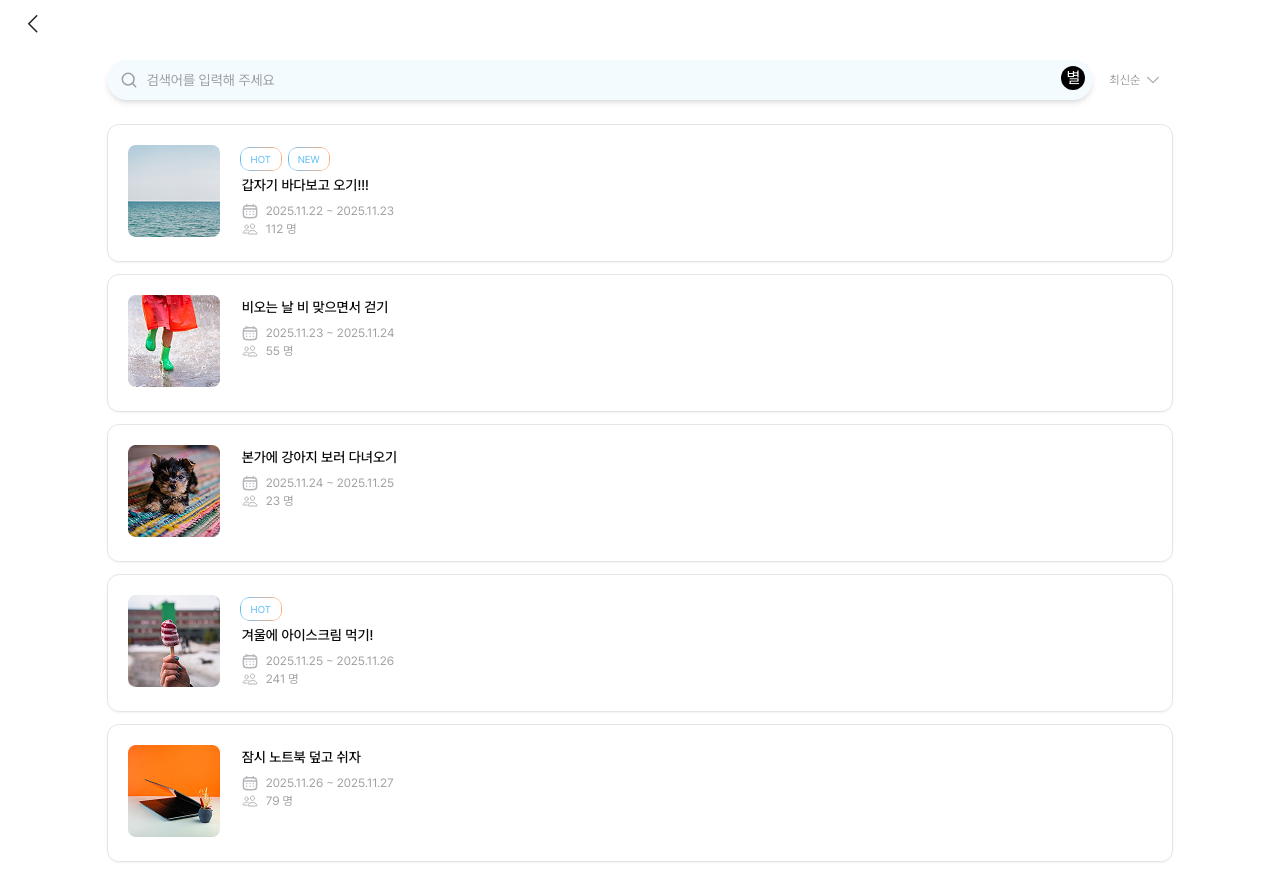
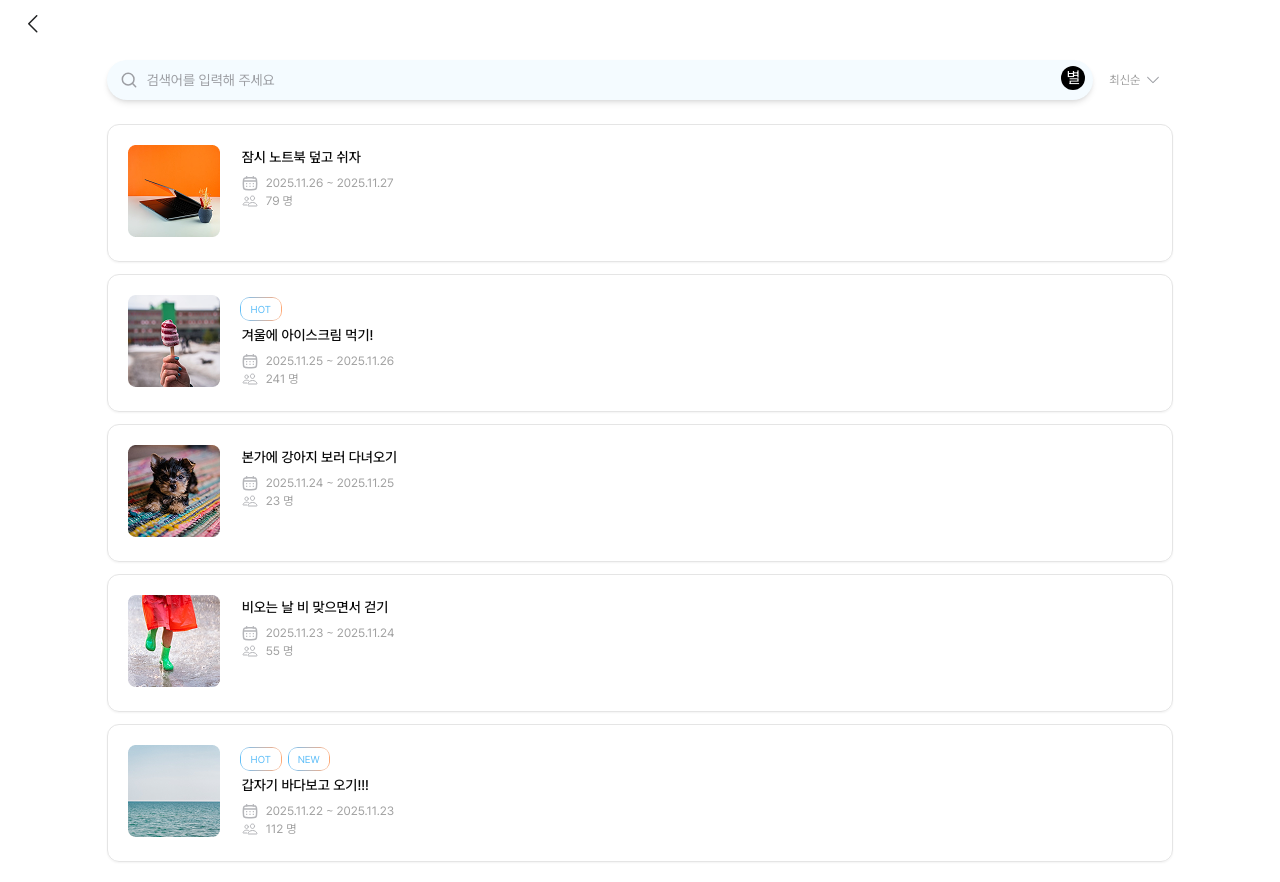
Before and after one commit to nerdinary-hackathon-9th/nerdinary-front, a React (Vite) app: page /challenge-list in a window 1280 px wide. Built offline with nearby package versions, Linux system fonts and the light colour scheme.

Commit message:
feat:filter 로직 구현

```diff
--- a/src/page/challengeList/ChallengeList.tsx
+++ b/src/page/challengeList/ChallengeList.tsx
@@ -1,3 +1,4 @@
+import { useMemo, useState } from 'react';
 import SearchFilterBar from '@/components/ui/SearchFilterBar';
 import ChallengeCard from '@/components/ui/ChallengeCard';
 
@@ -46,10 +47,36 @@ const mockData = [
 ];
 
 const ChallengeList = () => {
+  const [searchValue, setSearchValue] = useState('');
+  const [filterValue, setFilterValue] = useState('new');
+
+  const filteredData = useMemo(() => {
+    let result = [...mockData];
+
+    if (searchValue) {
+      result = result.filter((item) =>
+        item.title.toLowerCase().includes(searchValue.toLowerCase()),
+      );
+    }
+
+    if (filterValue === 'new') {
+      result.sort((a, b) => new Date(b.startDate).getTime() - new Date(a.startDate).getTime());
+    } else if (filterValue === 'popular') {
+      result.sort((a, b) => b.participant - a.participant);
+    }
+
+    return result;
+  }, [searchValue, filterValue]);
+
   return (
     <div className="pb-5 w-full flex flex-col gap-3 items-center overflow-y-scroll">
-      <SearchFilterBar />
-      {mockData.map((item, idx) => (
+      <SearchFilterBar
+        searchValue={searchValue}
+        onSearchChange={setSearchValue}
+        filterValue={filterValue}
+        onFilterChange={setFilterValue}
+      />
+      {filteredData.map((item, idx) => (
         <ChallengeCard key={idx} {...item} />
       ))}
     </div>
```
